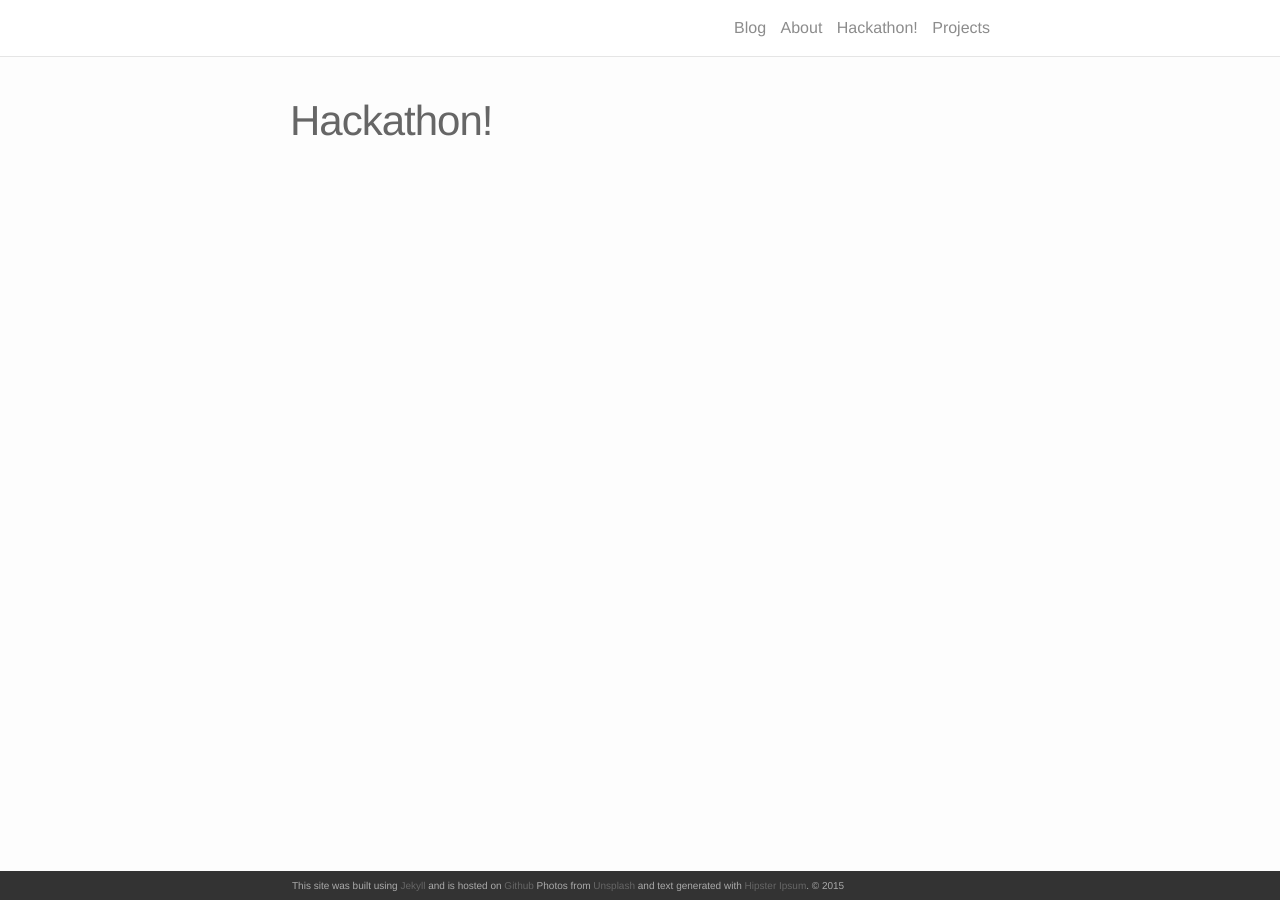
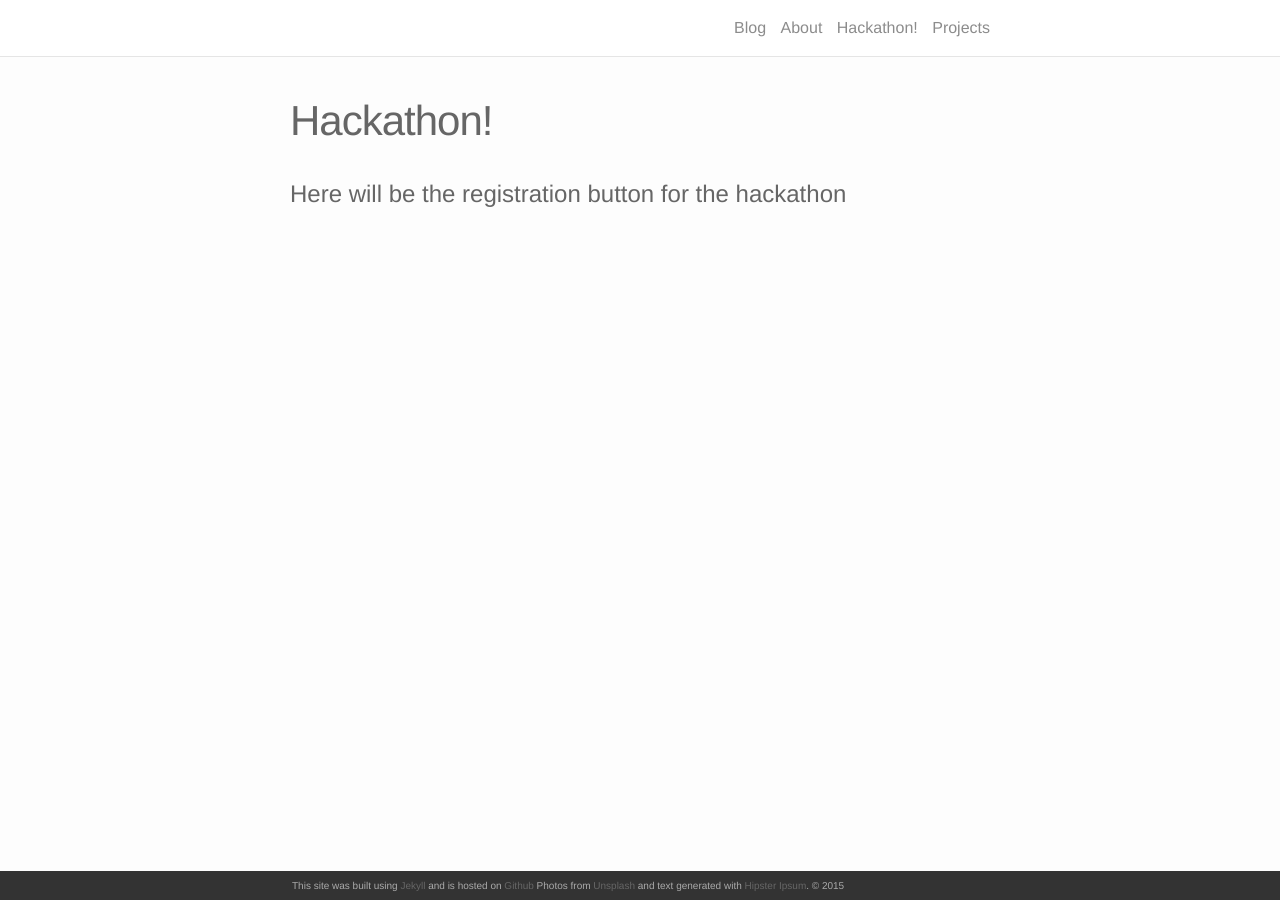
Before and after one commit to AnuarTB/anuartb.github.io, a Jekyll site: the page built from hackathon.md, in a window 1280 px wide. Built offline with Jekyll 4.4.1, drawn with Linux system fonts in a browser that asks for light colours; nearby versions of some CDN libraries.

Commit message:
Registration init

```diff
--- a/hackathon.md
+++ b/hackathon.md
@@ -1,5 +1,6 @@
 ---
 layout: page
 title: Hackathon!
-permalink: /mlh-2019/
+permalink: /mlh-2019-oct/
 ---
+# Here will be the registration button for the hackathon
```
Also changed, not shown: hackathon-registration.md (added, +5 -0 lines).
